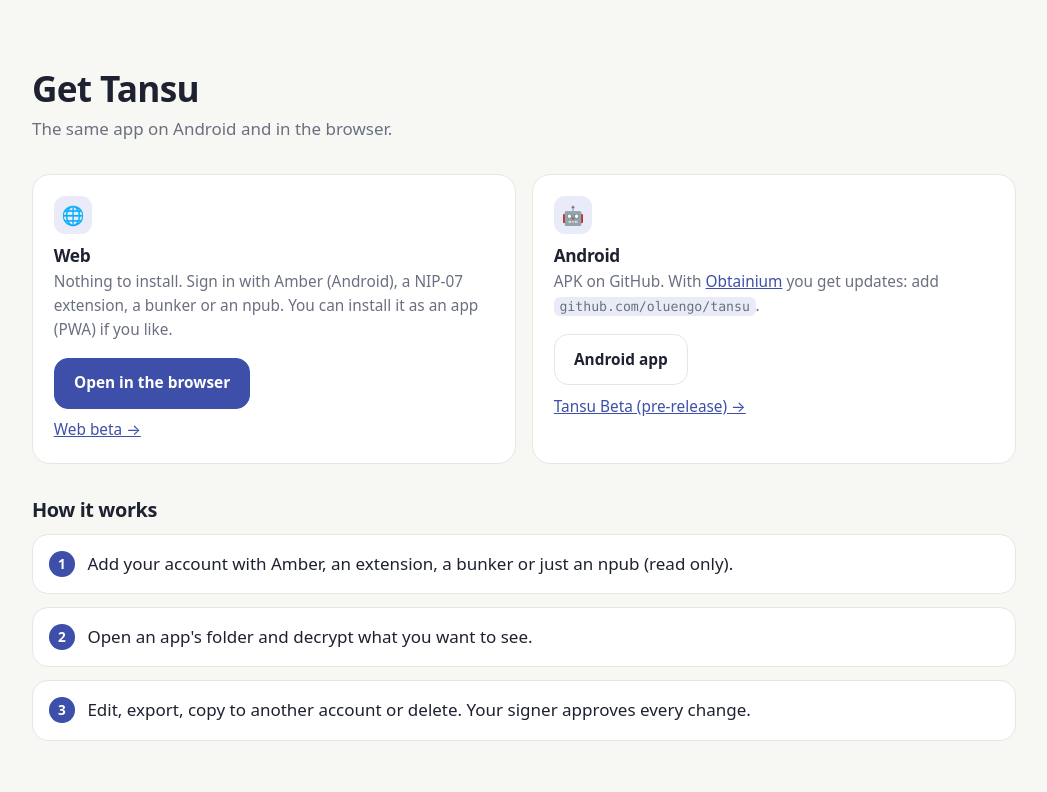
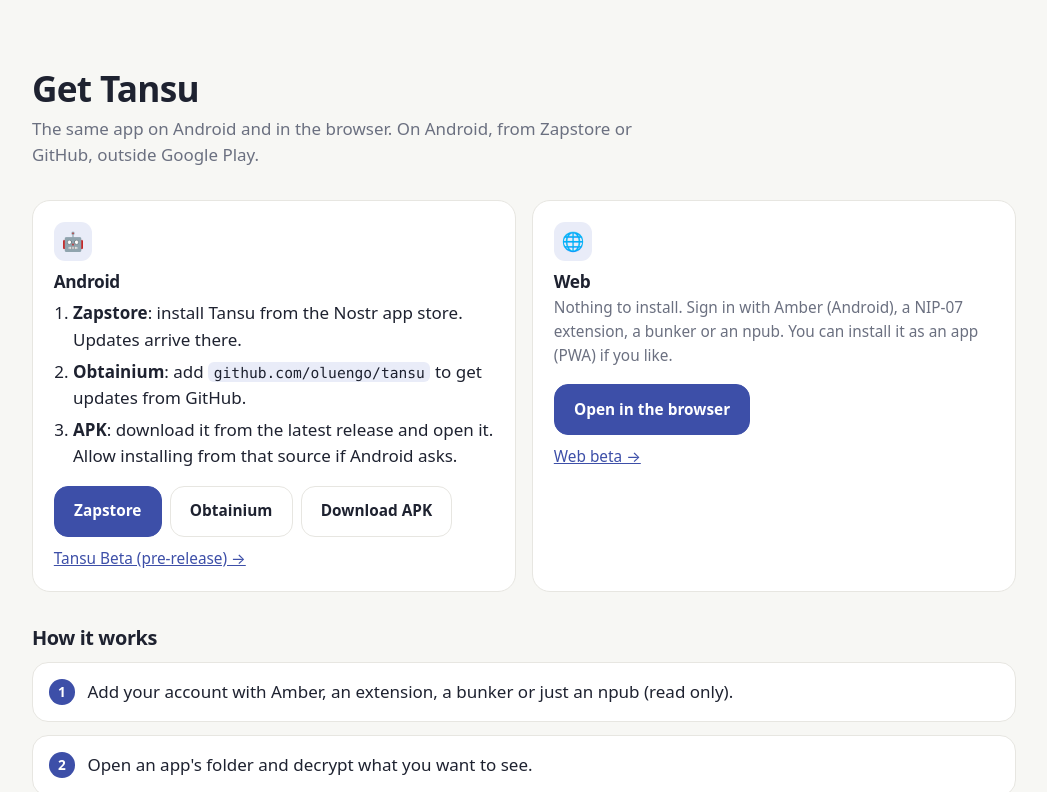
Before and after one commit to oluengo/tansu, a plain HTML site: page site/index.html in a window 1280 px wide. Shown: the part 1690-2482 px from the top of the page, without its empty margins (116-1163 px from the left). Drawn offline with Linux system fonts and the light colour scheme.

Commit message:
Zapstore: same Android install options in landing and README (Zapstore, Obtainium, APK); hero Android button goes to the install section
Co-Authored-By: Claude Opus 5.5 <noreply@anthropic.com>
Claude-Session: https://claude.ai/code/session_0113jh1VVKcFvvFnGdyFfwkZ

```diff
--- a/site/index.html
+++ b/site/index.html
@@ -98,6 +98,9 @@ footer a { color: var(--muted); }
 .chip:hover { border-color: var(--c); background: color-mix(in srgb, var(--c) 16%, transparent); text-decoration: none; }
 
 .top nav .nl.more { display: inline-flex; white-space: nowrap; }
+.opts { margin: .6rem 0 0; padding-left: 1.2rem; }
+.opts li { margin: .35rem 0; }
+.acts { display: flex; flex-wrap: wrap; gap: .5rem; }
 </style>
 </head>
 <body>
@@ -124,7 +127,7 @@ footer a { color: var(--muted); }
 			<p data-i="hero_text"></p>
 			<div class="cta">
 				<a class="btn p" href="app/" data-i="open_web"></a>
-				<a class="btn" href="https://github.com/oluengo/tansu/releases/latest" data-i="get_android"></a>
+				<a class="btn" href="#get" data-i="get_android"></a>
 			</div>
 			<p class="small" style="margin-top:1rem" data-i="hero_note"></p>
 		</div>
@@ -171,14 +174,14 @@ footer a { color: var(--muted); }
 		<p class="lead" data-i="g_lead"></p>
 		<div class="grid">
 			<div class="card">
+				<div class="ic">🤖</div><h3 data-i="g_and_t"></h3><ol class="opts" data-i="g_and_p" data-html></ol>
+				<p style="margin-top:1rem" class="acts"><a class="btn p" href="https://zapstore.dev/apps/io.github.oluengo.tansu">Zapstore</a> <a class="btn" href="https://github.com/ImranR98/Obtainium">Obtainium</a> <a class="btn" href="https://github.com/oluengo/tansu/releases/latest" data-i="get_apk"></a></p>
+				<p class="small" style="margin-top:.6rem"><a href="https://github.com/oluengo/tansu/releases/tag/tansu-beta" data-i="g_and_beta"></a></p>
+			</div>
+			<div class="card">
 				<div class="ic">🌐</div><h3 data-i="g_web_t"></h3><p data-i="g_web_p"></p>
 				<p style="margin-top:1rem"><a class="btn p" href="app/" data-i="open_web"></a></p>
 				<p class="small" style="margin-top:.6rem"><a href="beta/" data-i="g_web_beta"></a></p>
-			</div>
-			<div class="card">
-				<div class="ic">🤖</div><h3 data-i="g_and_t"></h3><p data-i="g_and_p" data-html></p>
-				<p style="margin-top:1rem"><a class="btn" href="https://github.com/oluengo/tansu/releases/latest" data-i="get_android"></a></p>
-				<p class="small" style="margin-top:.6rem"><a href="https://github.com/oluengo/tansu/releases/tag/tansu-beta" data-i="g_and_beta"></a></p>
 			</div>
 		</div>
 		<h3 style="margin:2.2rem 0 .8rem" data-i="h_title"></h3>
@@ -216,7 +219,7 @@ const I = {
 	hero_title: { en: "Your private Nostr data, <span>in folders</span>" },
 	hero_text: { en: "Tansu is a file explorer for what your Nostr apps keep in your account: Wavestr favourites, Usus backups, settings and your lists. See it, edit it, move it between accounts. Always encrypted." },
 	open_web: { en: "Open in the browser" },
-	get_android: { en: "Android app" },
+	get_android: { en: "Get it on Android" },
 	hero_note: { en: "Built on Nostr · Free and open source · Android and web · English, Spanish, Catalan" },
 	m_apps: { en: "App data" },
 	m_wavestr: { en: "2 items · 5 min ago" },
@@ -249,12 +252,13 @@ const I = {
 	p3: { en: "Decrypted content only lives in memory while the app is open." },
 	p4: { en: "No servers of its own, no tracking: just your relays." },
 	g_title: { en: "Get Tansu" },
-	g_lead: { en: "The same app on Android and in the browser." },
+	g_lead: { en: "The same app on Android and in the browser. On Android, from Zapstore or GitHub, outside Google Play." },
 	g_web_t: { en: "Web" },
 	g_web_p: { en: "Nothing to install. Sign in with Amber (Android), a NIP-07 extension, a bunker or an npub. You can install it as an app (PWA) if you like." },
 	g_web_beta: { en: "Web beta →" },
 	g_and_t: { en: "Android" },
-	g_and_p: { en: "APK on GitHub. With <a href=\"https://github.com/ImranR98/Obtainium\">Obtainium</a> you get updates: add <code>github.com/oluengo/tansu</code>." },
+	g_and_p: { en: "<li><b>Zapstore</b>: install Tansu from the Nostr app store. Updates arrive there.</li><li><b>Obtainium</b>: add <code>github.com/oluengo/tansu</code> to get updates from GitHub.</li><li><b>APK</b>: download it from the latest release and open it. Allow installing from that source if Android asks.</li>" },
+	get_apk: { en: "Download APK" },
 	g_and_beta: { en: "Tansu Beta (pre-release) →" },
 	h_title: { en: "How it works" },
 	h1: { en: "Add your account with Amber, an extension, a bunker or just an npub (read only)." },
```
Also changed, not shown: 1 other file.
